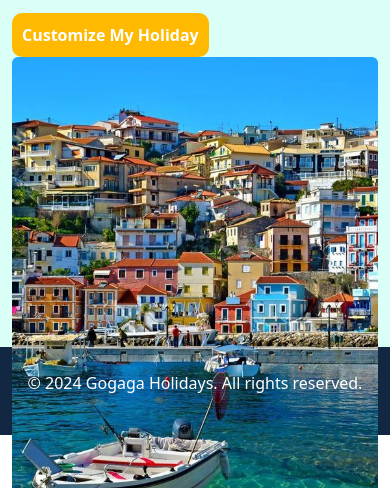
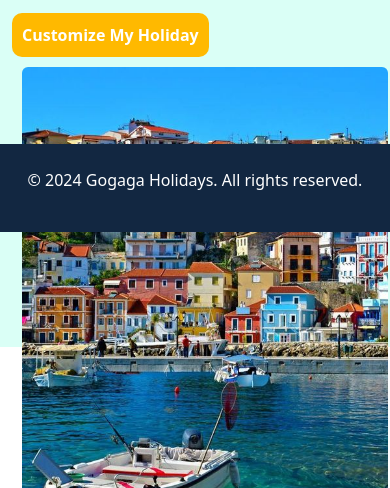
Before and after one commit to Hemanth-Kumar-K/Gogaga_Website, a plain HTML site: page index.html in a window 390 px wide. Shown: the part 612-1100 px from the top of the page. Drawn offline with nearby package versions, Linux system fonts and the light colour scheme.

Commit message:
Update index.css

```diff
--- a/index.css
+++ b/index.css
@@ -65,10 +65,25 @@
 .rounded-top-right {
     border-top-right-radius: 140px;
 }
-@media creen and (min-width:0px) and (max-width:768px) {
+@media screen and (min-width:0px) and (max-width:768px) {
     .butt-3{
         margin-left: 0px;
 
 
     }
+    footer{
+        position: fixed;
+    }
+    .images{
+        margin: 10px;
+        margin-bottom: 20px;
+    }
 }
+
+  footer {
+    background: #122741;
+    color: #fff;
+    text-align: center;
+    bottom: 0;
+    width: 100%;
+}
```
